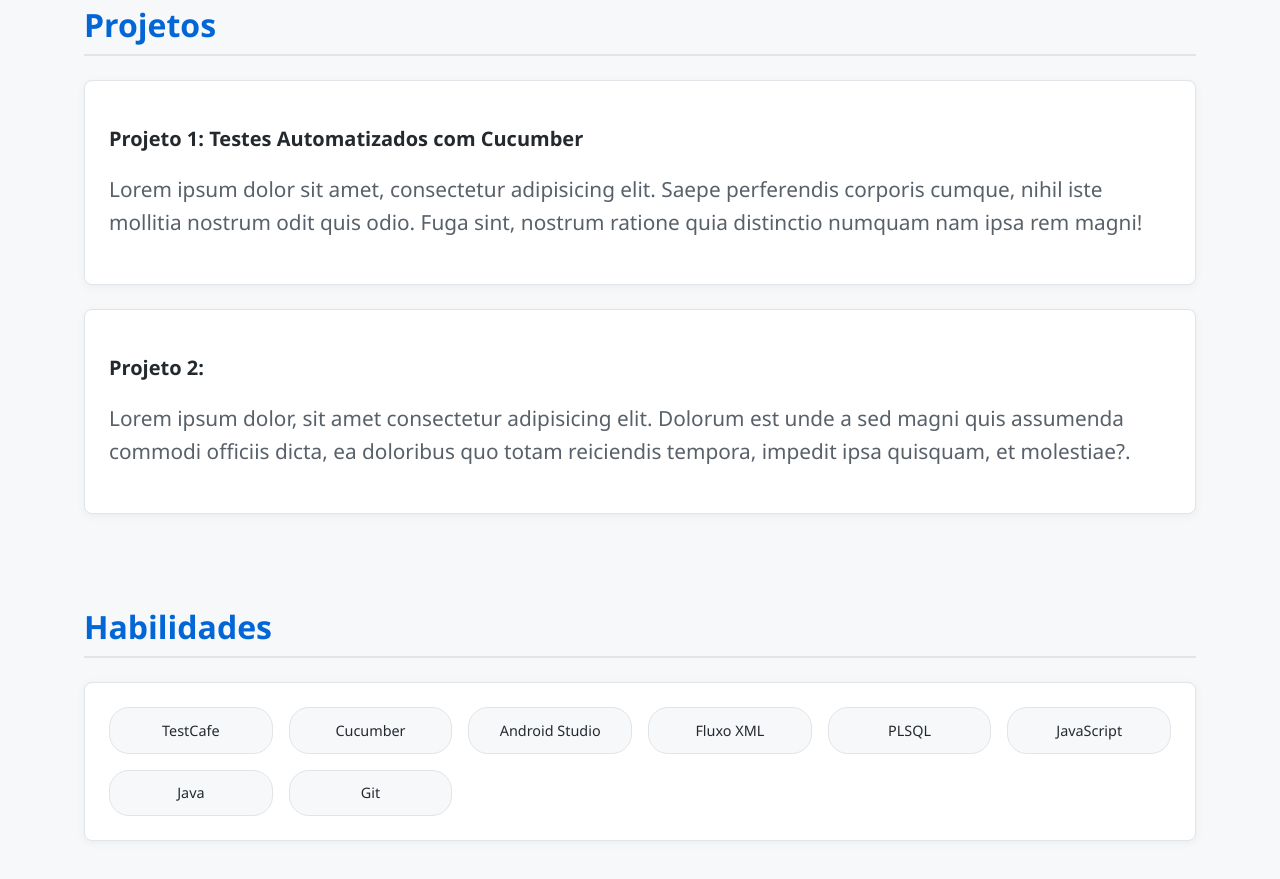
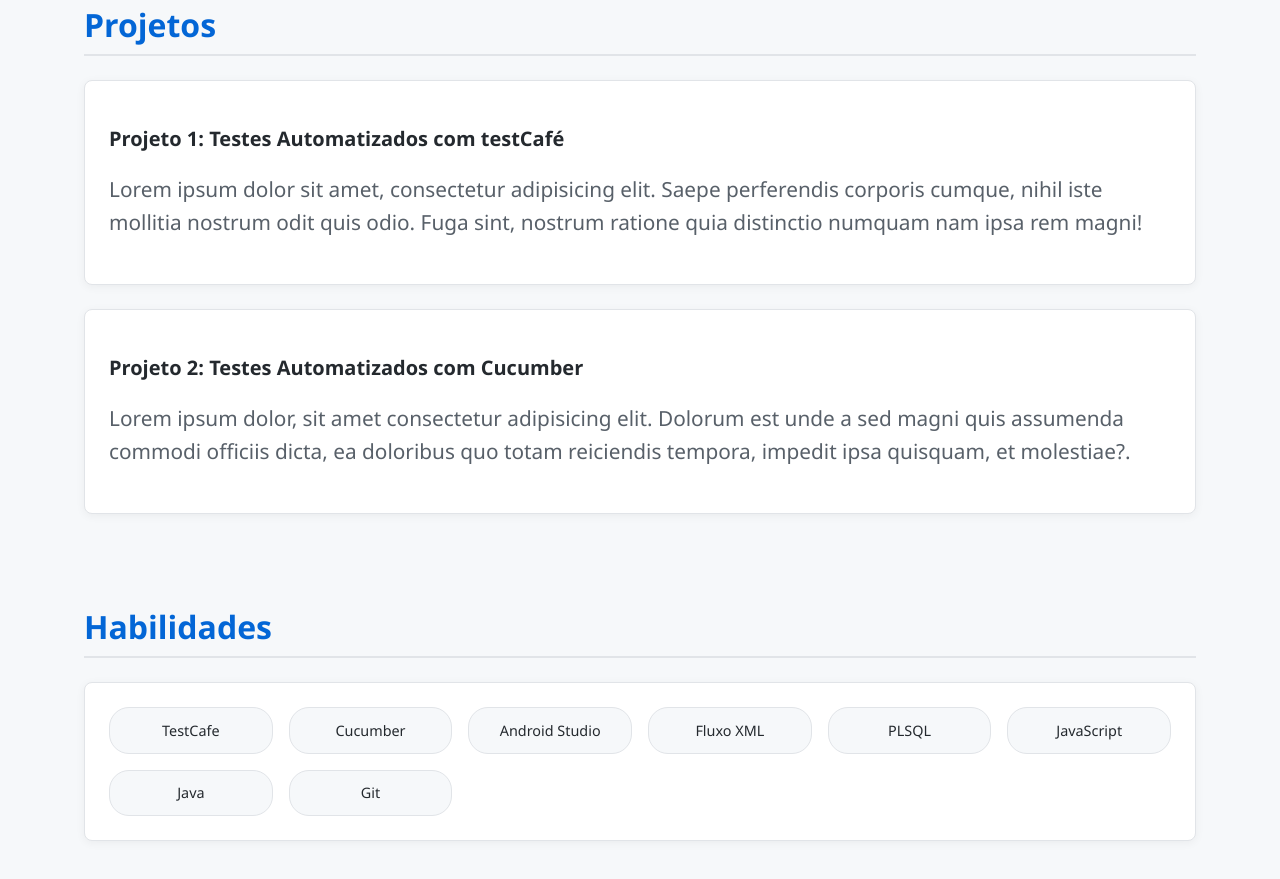
Before and after one commit to GuimasGuimaraes/Portfolio, a plain HTML site: page index.html in a window 1280 px wide. Shown: the part 960-1839 px from the top of the page. Drawn offline with nearby package versions, Linux system fonts and the light colour scheme.

Commit message:
resolvendo conflitos

```diff
--- a/index.html
+++ b/index.html
@@ -304,11 +304,11 @@
         <section>
             <h2 class="section-title">Projetos</h2>
             <div class="card">
-                <h3 class="card-title">Projeto 1: Testes Automatizados com Cucumber</h3>
+                <h3 class="card-title">Projeto 1: Testes Automatizados com testCafé</h3>
                 <p class="card-description">Lorem ipsum dolor sit amet, consectetur adipisicing elit. Saepe perferendis corporis cumque, nihil iste mollitia nostrum odit quis odio. Fuga sint, nostrum ratione quia distinctio numquam nam ipsa rem magni!</p>
             </div>
             <div class="card">
-                <h3 class="card-title">Projeto 2: </h3>
+                <h3 class="card-title">Projeto 2: Testes Automatizados com Cucumber</h3>
                 <p class="card-description">Lorem ipsum dolor, sit amet consectetur adipisicing elit. Dolorum est unde a sed magni quis assumenda commodi officiis dicta, ea doloribus quo totam reiciendis tempora, impedit ipsa quisquam, et molestiae?.</p>
             </div>
         </section>
```
